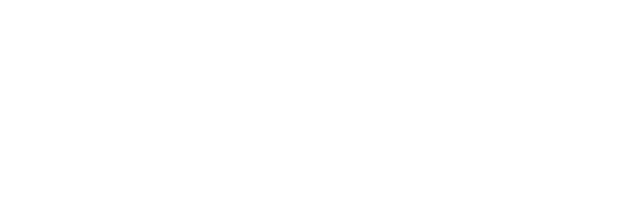
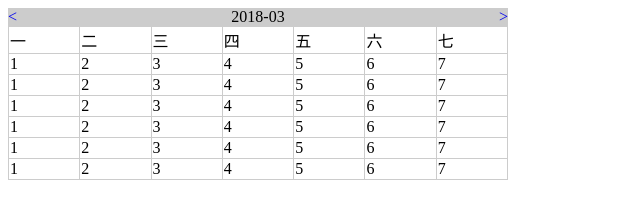
Before and after one commit to janice-cjy/datapicker-component, a plain HTML site: page index.html in a window 1280 px wide. Shown: the whole page, without its empty margins (0-640 px from the left). Drawn offline with Linux system fonts and the light colour scheme.

Commit message:
creat total html and dill data

```diff
--- /dev/null
+++ b/getDate.js
@@ -0,0 +1,63 @@
+(function() {
+	var datePicker = {};
+
+	datePicker.getDate = function (year,month) {
+		var dateArr = [];
+		var thisYear,thisMonth;
+		var preMonthDays;   //上个月包含的天数
+		var firstDayOfMonth;  //这个月第一天的为周几
+		var lastDateOfLastMonth;  //上个月最后一天的日期
+		var lastDateOfMonth;  //这个月最后一天的日期
+
+		if (!year||!month) {
+			thisYear = new Date().getFullYear();
+			thisMonth = new Date().getMonth() + 1;
+		}
+		firstDayOfMonth = new Date(thisYear,thisMonth - 1,1).getDay();
+		if (firstDayOfMonth == 0) {
+			firstDayOfMonth = 7;
+		}
+		preMonthDays = firstDayOfMonth - 1;
+
+		lastDateOfLastMonth = new Date(thisYear,thisMonth - 1,0).getDate();
+
+		lastDateOfMonth = new Date(thisYear,thisMonth,0).getDate();
+		var markData;
+		var year,month;
+		for(var i = 0;i < 5*7;i++){
+			markData = i - preMonthDays + 1;
+			month = thisMonth;
+			var date = markData;
+			if (markData <=0) {
+				date = lastDateOfLastMonth + markData;
+				month = thisMonth - 1;
+			}
+			if (markData > lastDateOfMonth) {
+				date = markData - lastDateOfMonth;
+				month = thisMonth + 1;
+			}
+
+			if(month == 0) {
+				month = 12;
+				year = thisYear - 1;
+			}else if (month == 13) {
+				month = 1;
+				year = thisYear + 1;
+			}else {
+				year = thisYear;
+			}
+
+			dateArr.push({
+				markData:markData,
+				date:date,
+				year:year,
+				month:month
+			})
+
+
+		}
+		return dateArr;
+	}
+
+	window.datePicker = datePicker;
+})()
--- a/index.html
+++ b/index.html
@@ -2,8 +2,91 @@
 <html>
 <head>
 	<title>datepicker-component</title>
+	<link rel="stylesheet" type="text/css" href="my-style.css">
 </head>
 <body>
-
+<div class="j-datepicker-wrapper">
+	<div class="j-datepicker-header">
+		<a href="#" class="j-datepicker-btn j-datepicker-pre-btn">&lt</a>
+		<a href="#" class="j-datepicker-btn j-datepicker-next-btn">&gt</a>
+		<span>2018-03</span>
+	</div>
+	<div class="j-datepicker-body">
+		<table>
+			<thead>
+				<tr>
+					<td>一</td>
+					<td>二</td>
+					<td>三</td>
+					<td>四</td>
+					<td>五</td>
+					<td>六</td>
+					<td>七</td>
+				</tr>
+			</thead>
+			<tbody>
+				<tr>
+					<td>1</td>
+					<td>2</td>
+					<td>3</td>
+					<td>4</td>
+					<td>5</td>
+					<td>6</td>
+					<td>7</td>
+				</tr>
+				<tr>
+					<td>1</td>
+					<td>2</td>
+					<td>3</td>
+					<td>4</td>
+					<td>5</td>
+					<td>6</td>
+					<td>7</td>
+				</tr>
+				<tr>
+					<td>1</td>
+					<td>2</td>
+					<td>3</td>
+					<td>4</td>
+					<td>5</td>
+					<td>6</td>
+					<td>7</td>
+				</tr>
+				<tr>
+					<td>1</td>
+					<td>2</td>
+					<td>3</td>
+					<td>4</td>
+					<td>5</td>
+					<td>6</td>
+					<td>7</td>
+				</tr>
+				<tr>
+					<td>1</td>
+					<td>2</td>
+					<td>3</td>
+					<td>4</td>
+					<td>5</td>
+					<td>6</td>
+					<td>7</td>
+				</tr>
+				<tr>
+					<td>1</td>
+					<td>2</td>
+					<td>3</td>
+					<td>4</td>
+					<td>5</td>
+					<td>6</td>
+					<td>7</td>
+				</tr>
+			</tbody>
+		</table>
+	</div>
+</div>
+<script type="text/javascript" src="getDate.js"></script>
+<script type="text/javascript">
+	var date = datePicker.getDate();
+	console.log(date);
+</script>
 </body>
 </html>
--- /dev/null
+++ b/my-style.css
@@ -0,0 +1,25 @@
+.j-datepicker-wrapper {
+	width: 500px;
+}
+.j-datepicker-wrapper .j-datepicker-header {
+	text-align: center;
+	width: 500px;
+	background-color: #ccc;
+}
+.j-datepicker-wrapper .j-datepicker-btn {
+	text-decoration: none;
+	cursor: pointer;
+}
+.j-datepicker-wrapper .j-datepicker-pre-btn {
+	float: left;
+}
+.j-datepicker-wrapper .j-datepicker-next-btn {
+	float: right;
+}
+.j-datepicker-wrapper table {
+	width: 100%;
+	border-collapse:collapse;
+}
+.j-datepicker-wrapper td {
+	border:1px solid #ccc;
+}
```
